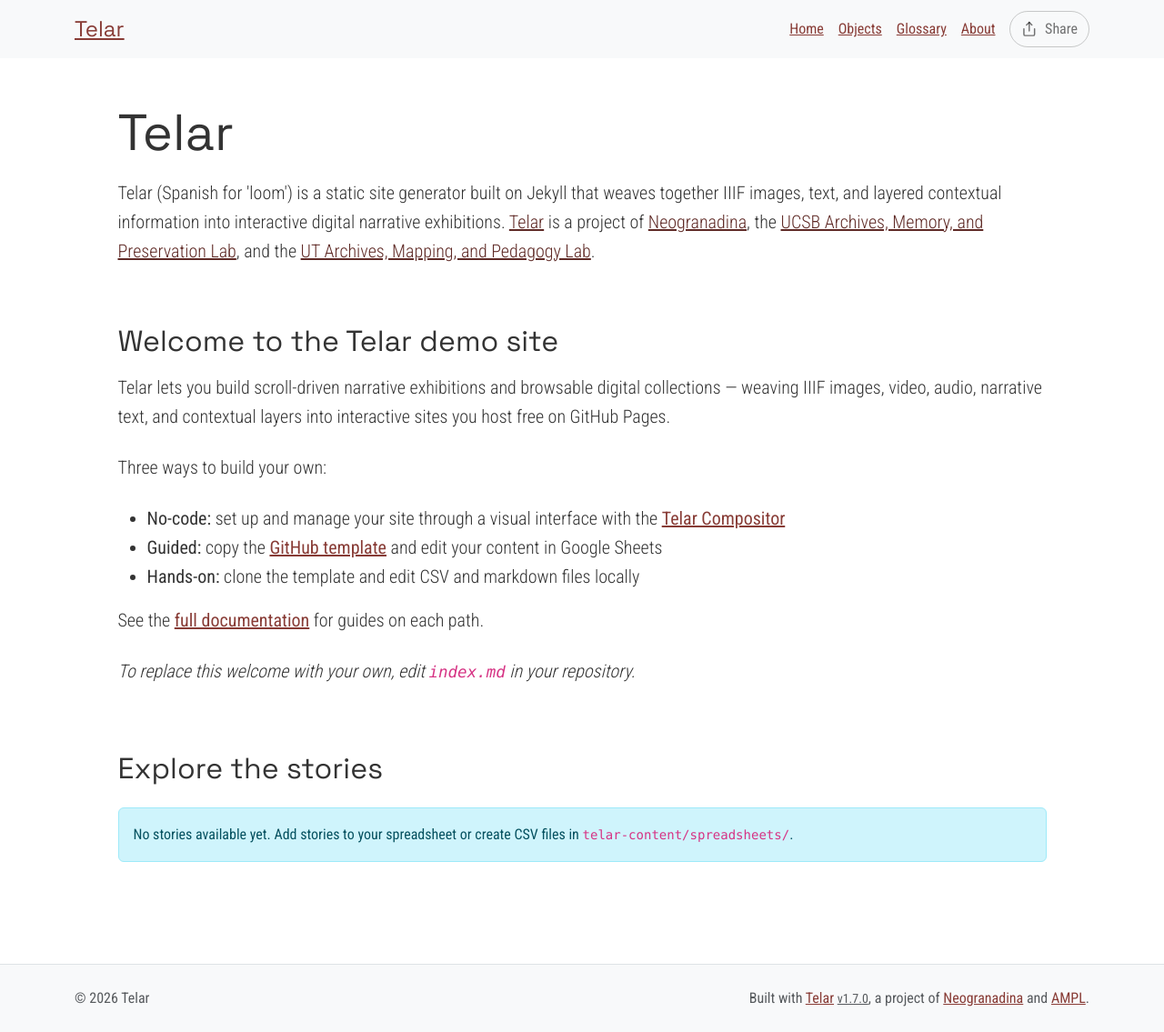
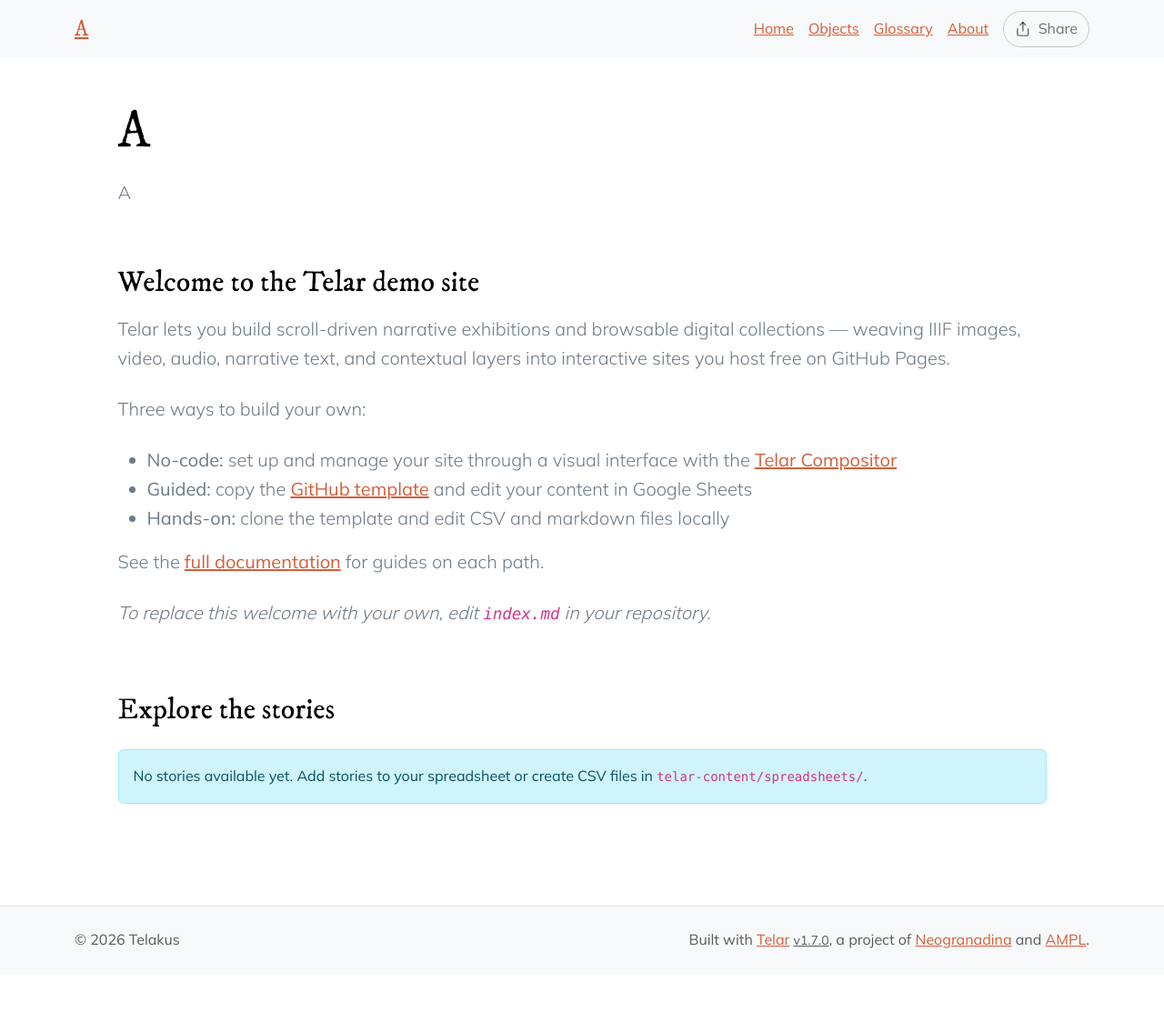
Before and after one commit to Telakus/a, a Jekyll site: the page built from index.md, in a window 1280 px wide. Shown: the whole page at 91% size. Built offline with Jekyll 4.4.1, drawn with Linux system fonts in a browser that asks for light colours; after the commit the page ends 1071 px from its top, so only the background shows below that.

Commit message:
Set up site configuration and starter content

```diff
--- a/_config.yml
+++ b/_config.yml
@@ -2,13 +2,13 @@
 # https://telar.org
 
 # Site Settings
-title: "Telar"
-description: "Telar (Spanish for 'loom') is a static site generator built on Jekyll that weaves together IIIF images, text, and layered contextual information into interactive digital narrative exhibitions. <a href='https://github.com/UCSB-AMPLab/telar'>Telar</a> is a project of <a href='https://neogranadina.org'>Neogranadina</a>, the <a href='https://ampl.clair.ucsb.edu/'>UCSB Archives, Memory, and Preservation Lab</a>, and the <a href='https://liberalarts.utexas.edu/history/'>UT Archives, Mapping, and Pedagogy Lab</a>."
-url: "https://ampl.clair.ucsb.edu"
-baseurl: "/telar"
-author: ""
+title: "A"
+description: "A"
+url: "https://telakus.github.io"
+baseurl: "/a"
+author: "Telakus"
 email: ""
-telar_theme: "trama" # Options: trama, paisajes, neogranadina, santa-barbara, austin, or custom
+telar_theme: "neogranadina" # Options: trama, paisajes, neogranadina, santa-barbara, austin, or custom
 logo: ""
 telar_language: "en" # Options: "en" (English), "es" (Español)
 collection_mode: false # Set to true to show objects first with large thumbnails and stories below with small thumbnails (collection-first homepage)
@@ -18,7 +18,7 @@
   show_on_homepage: true # Set to false to hide stories section from homepage (stories still accessible via direct URL)
   show_story_steps: true # Set to false to hide "Step X" overlay in stories
   show_object_credits: true # Set to true to display object credits badge (bottom-left corner, dismissable)
-  include_demo_content: true # Fetch demo stories from content.telar.org. Switch this off to hide demo stories and their content.
+  include_demo_content: false # Fetch demo stories from content.telar.org. Switch this off to hide demo stories and their content.
 
 # Collection Interface Settings
 collection_interface:
@@ -45,7 +45,7 @@
 #    - If using GitHub Pages: GitHub Actions will automatically discover tab GIDs and fetch CSVs
 #    - If running locally: Run `python3 scripts/fetch_google_sheets.py` before building
 google_sheets:
-  enabled: true
+  enabled: false
   published_url: "https://docs.google.com/spreadsheets/d/e/2PACX-1vT9eeRoyQCr1j-1uDaWBm-rgZNXtn9A-mepL0I4dqDTx2-E_6gbVD-8x0DYDVhppiAzrFpd20_9cr3z/pubhtml"
 
 #
--- a/telar-content/spreadsheets/glossary.csv
+++ b/telar-content/spreadsheets/glossary.csv
@@ -2,6 +2,4 @@
 id_término,titulo,definición
 # Make it lower-case and avoid spaces.,# Please provide a title — this is required.,"Panel content: write text here, paste markdown, or the name of an .md file in /components/texts/glossary/ (the .md extension is required)"
 # Escríbelo en minúsculas y sin espacios.,# Incluye un título: este campo es obligatorio.,"Contenido del panel: escribe texto aquí, pega markdown, o indica un archivo archivo .md en /components/texts/glossary/ (la extensión .md es obligatoria)"
-telar,Telar,"Telar (Spanish for 'loom') is a minimal-computing framework that weaves together IIIF images, audio, video, and texts to create layered visual narratives for digital scholarship, public exhibitions, community storytelling, and classroom projects. Learn more at [Telar.org](https://telar.org)
-
-Telar es un marco de computación mínima que entreteje imágenes IIIF, audio, video y textos en narrativas visuales por capas para humanidades digitales, exposiciones públicas, narrativa comunitaria y proyectos en el salón de clase. Aprende más en [Telar.org](https://telar.org)"
+telar,Telar,"Telar (Spanish for 'loom') is a minimal-computing framework that weaves together IIIF images, audio, video, and texts to create layered visual narratives for digital scholarship, public exhibitions, community storytelling, and classroom projects. Learn more at [Telar.org](https://telar.org)"
--- a/telar-content/spreadsheets/plantilla_en_blanco.csv
+++ /dev/null
@@ -1,5 +0,0 @@
-paso,objeto,página,x,y,zoom,inicio_clip,fin_clip,bucle,texto_alt,pregunta,respuesta,boton_capa1,contenido_capa1,boton_capa2,contenido_capa2
-#,id_objeto de la pestaña objetos / objects,para objetos con múltiples páginas,Posición horizontal 0-1 (0.5 = centro),Posición vertical 0-1 (0.5 = centro),1.0 = imagen completa,"Tiempo de inicio para clips de video/audio, ej. ""1:30"" (m:ss) o ""90"" (segundos)",Tiempo de fin para clips de video/audio,sí para repetir el clip (loop),"Describe lo que se ve en esta vista ampliada para lectores de pantalla. Si se deja vacío, se usa la descripción de imagen del objeto.",Encabezado para este paso,Texto breve de 1-2 oraciones,"Texto opcional del botón (predeterminado: ""Saber más"")","Contenido del panel: escribe texto aquí, pega markdown, o indica ruta a archivo .md (ej. tu-historia/archivo.md)","Texto opcional del segundo botón (predeterminado: ""Profundizar más"")","Segundo panel: escribe texto aquí, pega markdown, o indica ruta a archivo .md"
-1,telar-placeholder,,,,,,,,,pregunta,respuesta,,,,
-2,telar-placeholder,,,,,,,,,pregunta,respuesta,,,,
-3,telar-placeholder,,,,,,,,,pregunta,respuesta,,,,
--- a/telar-content/spreadsheets/project.csv
+++ b/telar-content/spreadsheets/project.csv
@@ -3,4 +3,3 @@
 #,# Must match the tab name exactly. Use lowercase letters and hyphens (e.g. allegorical-woman),Story title,Optional subtitle,Optional attribution (supports markdown),"If ""yes"", then users will need the key you set in _config.yml to access this story."
 #,# Debe coincidir con el nombre de la pestaña exactamente. Usa letras minúsculas y guiones (p. ej. mujer-alegorica),Título de la historia,Subtítulo opcional,Atribución opcional (admite markdown),"Si ""sí"", los usuarios deberán utilizar la clave que fijes en _config.yml"
 1,blank_template,replace me with your title,,,FALSE
-2,plantilla_en_blanco,reemplázame con tu título,,,FALSE
```
Also changed, not shown: telar-content/texts/stories/plantilla_en_blanco/ejemplo-panel.md (deleted, +0 -9 lines).
